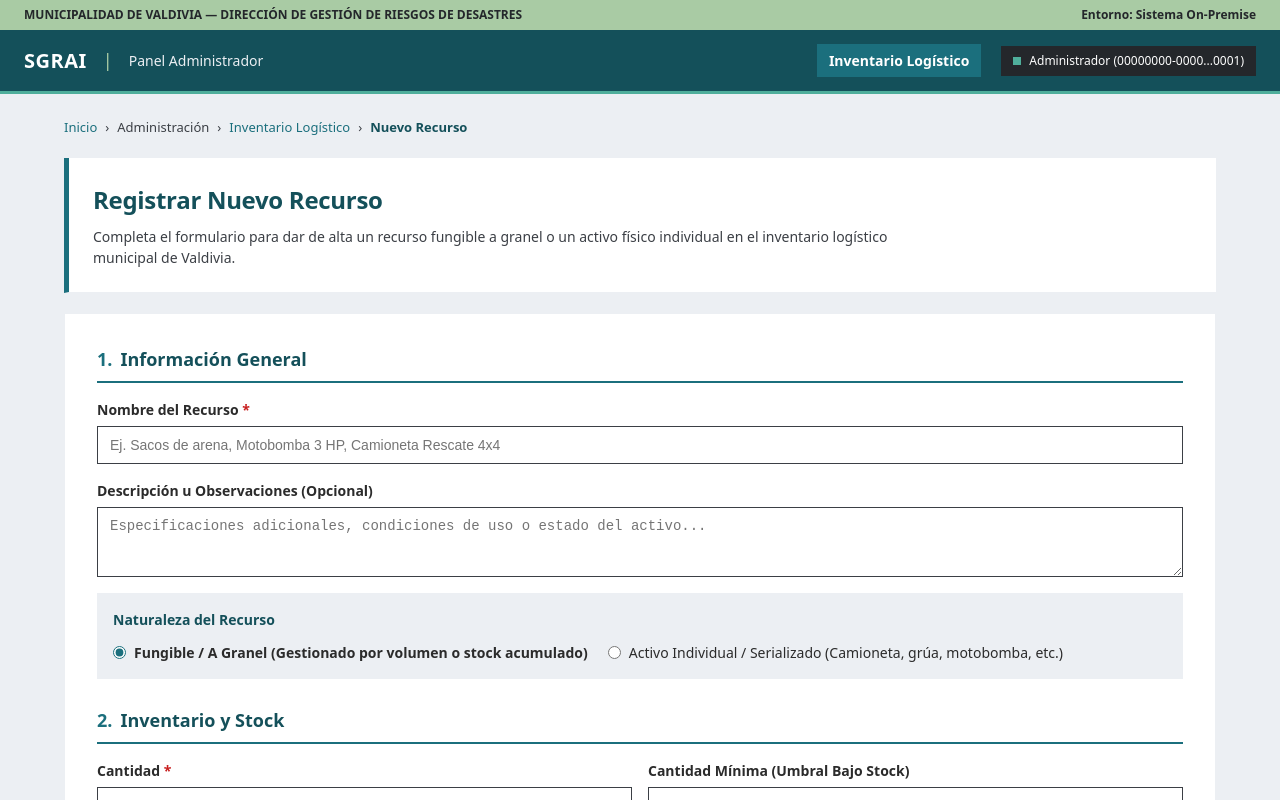
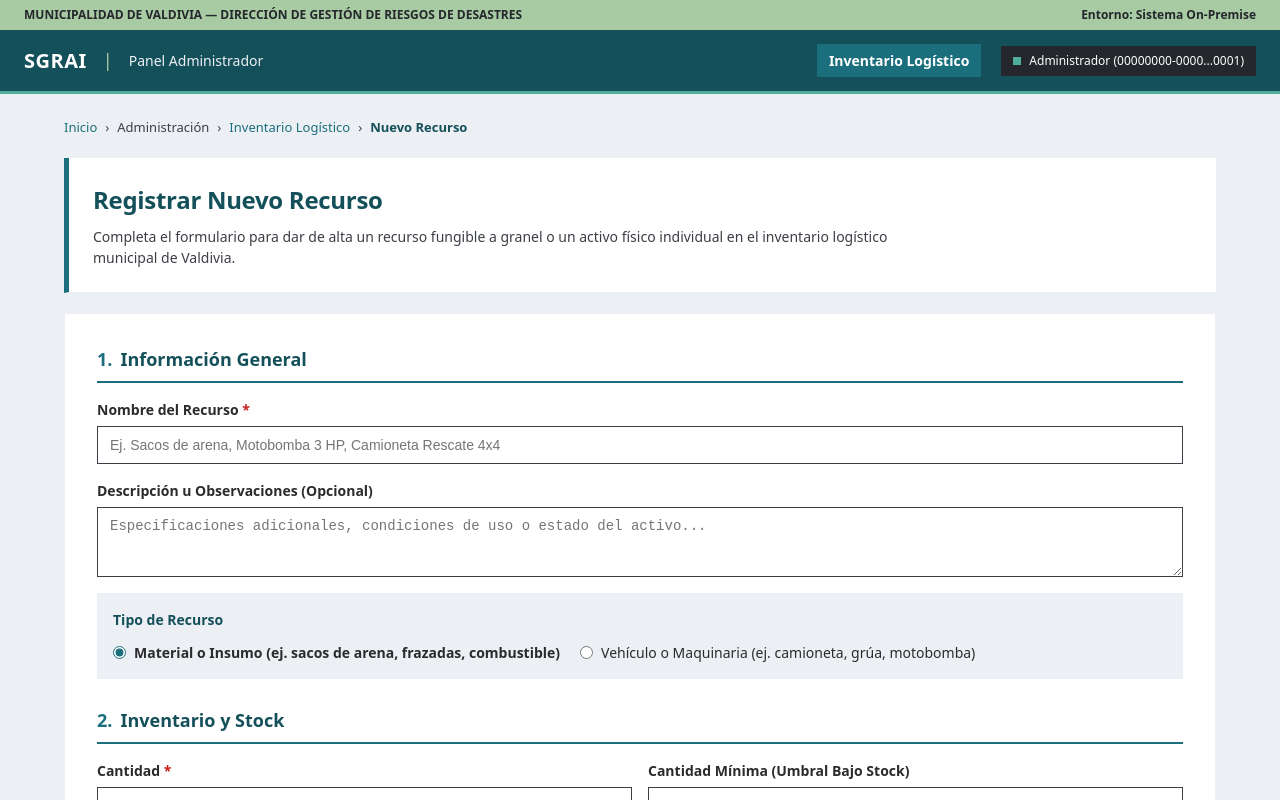
Before and after one commit to sgrai-uach/web, a Next.js app: page /recursos/nuevo in a window 1280 px wide. Shown: the top 800 px of the page. Built offline with nearby package versions, Linux system fonts and the light colour scheme; no server answers; grey boxes are pictures that could not be loaded; what openapi-fetch would draw is missing.

Commit message:
feat(recursos): simplificar opciones de tipo de recurso y agregar ejemplos claros

```diff
--- a/src/components/admin/RecursoForm.tsx
+++ b/src/components/admin/RecursoForm.tsx
@@ -436,7 +436,7 @@ export default function RecursoForm() {
           />
         </div>
 
-        {/* Modelo Híbrido: Selector Fungible vs Individual */}
+        {/* Selector de Tipo de Recurso */}
         <div
           style={{
             backgroundColor: '#ECEFF3',
@@ -447,7 +447,7 @@ export default function RecursoForm() {
           }}
         >
           <label style={{ fontSize: '14px', fontWeight: 700, color: '#14505A' }}>
-            Naturaleza del Recurso
+            Tipo de Recurso
           </label>
           <div style={{ display: 'flex', flexWrap: 'wrap', gap: '20px' }}>
             <label
@@ -474,7 +474,7 @@ export default function RecursoForm() {
                 }
                 style={{ accentColor: '#1B6F7D', cursor: 'pointer' }}
               />
-              Fungible / A Granel (Gestionado por volumen o stock acumulado)
+              Material o Insumo (ej. sacos de arena, frazadas, combustible)
             </label>
 
             <label
@@ -501,7 +501,7 @@ export default function RecursoForm() {
                 }
                 style={{ accentColor: '#1B6F7D', cursor: 'pointer' }}
               />
-              Activo Individual / Serializado (Camioneta, grúa, motobomba, etc.)
+              Vehículo o Maquinaria (ej. camioneta, grúa, motobomba)
             </label>
           </div>
         </div>
@@ -534,7 +534,7 @@ export default function RecursoForm() {
               color: '#14505A',
             }}
           >
-            <strong>Cantidad fijada en 1:</strong> Al ser un activo individual, el inventario se registra por unidad única. Su estado inicial será calculado automáticamente como <code>DISPONIBLE</code>.
+            <strong>Cantidad fijada en 1:</strong> Al ser un vehículo o maquinaria, el inventario se registra por unidad única. Su estado inicial será calculado automáticamente como <code>DISPONIBLE</code>.
           </div>
         ) : (
           <div style={{ display: 'grid', gridTemplateColumns: 'repeat(auto-fit, minmax(240px, 1fr))', gap: '16px' }}>
@@ -1251,10 +1251,10 @@ export default function RecursoForm() {
               )}
 
               <div>
-                <strong style={{ color: '#14505A' }}>Naturaleza:</strong>{' '}
+                <strong style={{ color: '#14505A' }}>Tipo de Recurso:</strong>{' '}
                 {formData.esIndividual
-                  ? 'Activo Individual / Serializado'
-                  : 'Fungible / A Granel'}
+                  ? 'Vehículo o Maquinaria'
+                  : 'Material o Insumo'}
               </div>
 
               <div>
```
Also changed, not shown: 1 other file (tests, documents, lock files or other folders).
